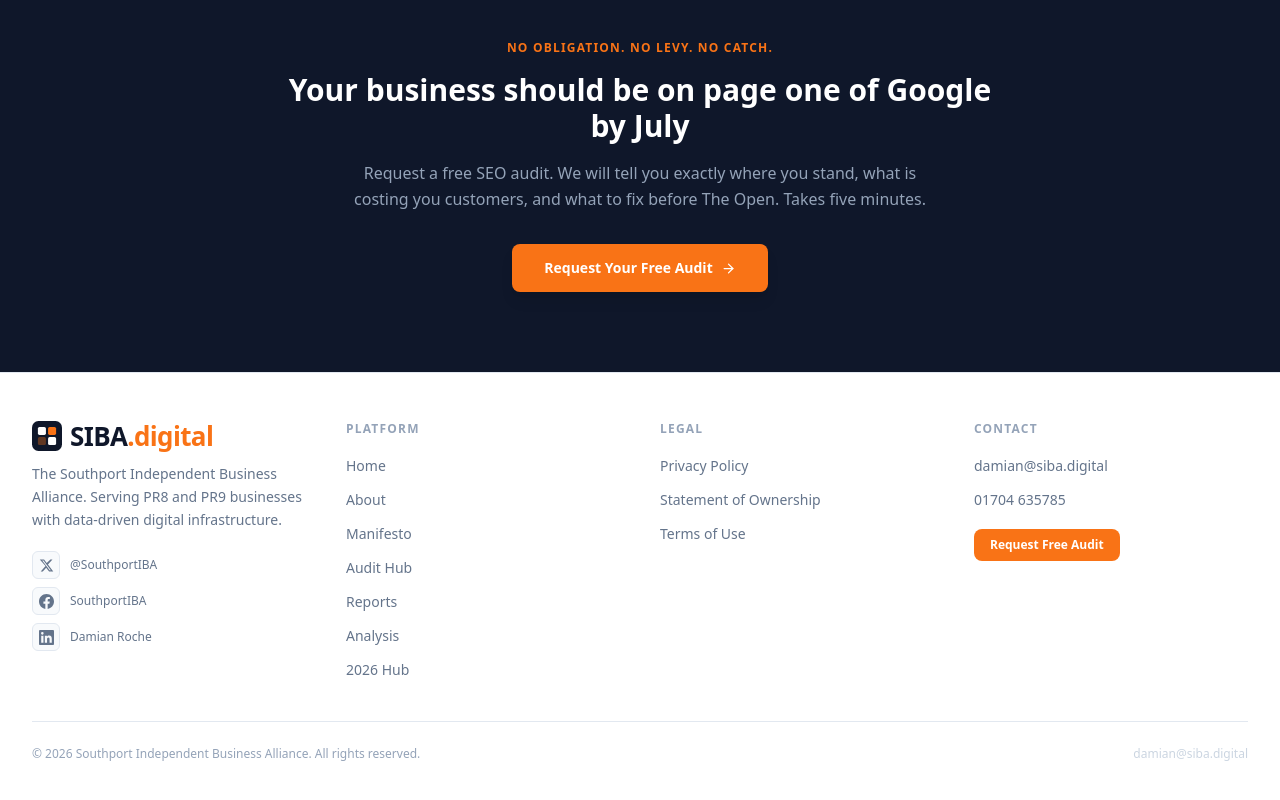
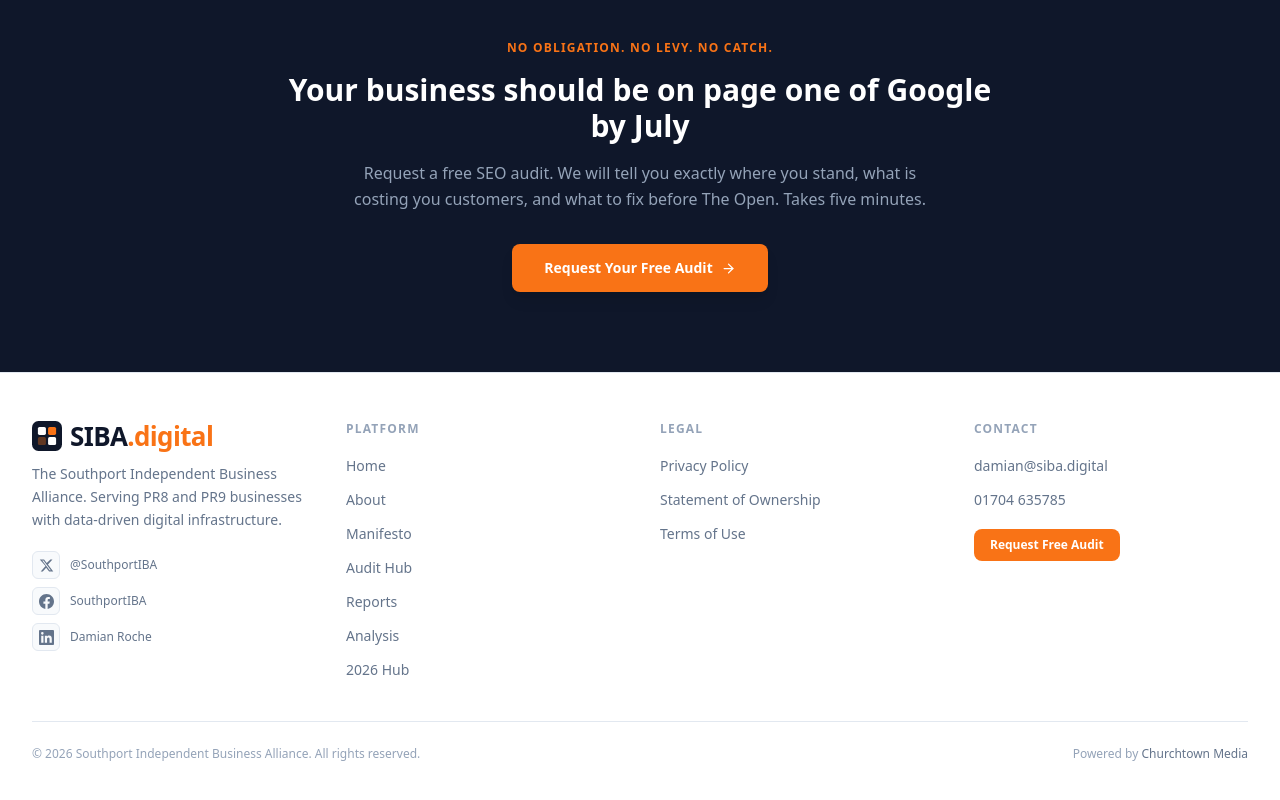
Before and after one commit to damian756/siba.digital, a Next.js app: page / in a window 1280 px wide. Shown: the part 2972-3772 px from the top of the page. Built offline with nearby package versions, Linux system fonts and the light colour scheme.

Commit message:
Add Powered by Churchtown Media link to footer

```diff
--- a/components/Footer.tsx
+++ b/components/Footer.tsx
@@ -170,12 +170,15 @@ export default function Footer() {
           <p className="text-xs text-[#94a3b8]">
             &copy; {year} Southport Independent Business Alliance. All rights reserved.
           </p>
-          <p className="text-xs text-[#cbd5e1]">
+          <p className="text-xs text-[#94a3b8]">
+            Powered by{" "}
             <a
-              href="mailto:damian@siba.digital"
-              className="hover:text-[#94a3b8] transition-colors"
+              href="https://churchtownmedia.co.uk"
+              target="_blank"
+              rel="noopener noreferrer"
+              className="text-[#64748b] hover:text-[#f97316] transition-colors"
             >
-              damian@siba.digital
+              Churchtown Media
             </a>
           </p>
         </div>
```
